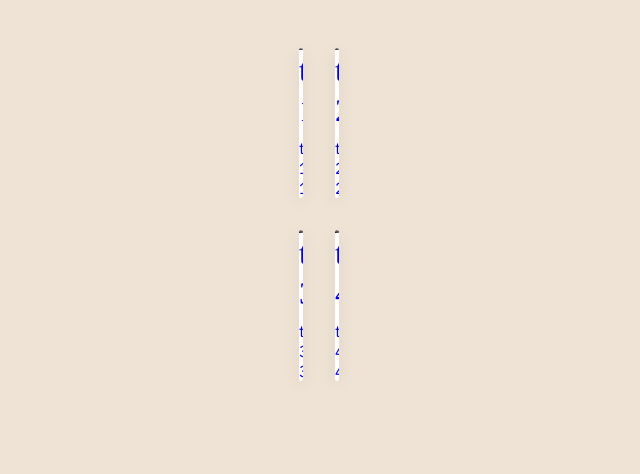
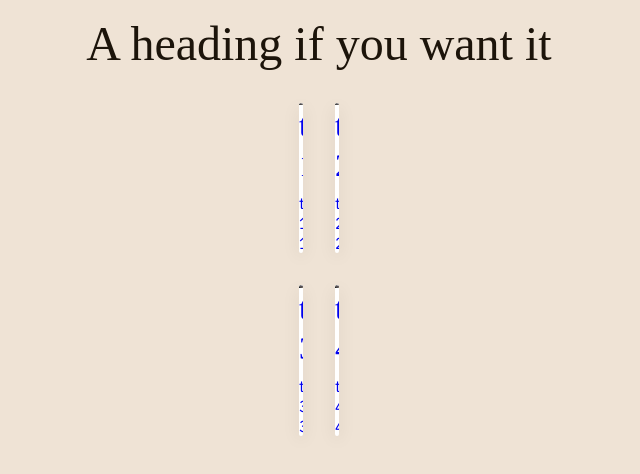
Before and after one commit to MatthewStanciu/fi-site-project, a Gatsby site: page / in a window 1280 px wide. Shown: the whole page, without its empty margins (321-961 px from the left). Built offline with nearby package versions, Linux system fonts and the light colour scheme; Gatsby itself is replaced by a stand-in of ours.

Commit message:
Add heading

```diff
--- a/src/pages/index.js
+++ b/src/pages/index.js
@@ -1,5 +1,6 @@
 import React from 'react'
 import styled from 'styled-components'
+import { Heading } from 'rebass'
 import theme from '../theme/config'
 import Layout from '../components/Layout'
 import { Container } from '../components/Container'
@@ -19,6 +20,15 @@ const Header = styled(Container).attrs({ maxWidth: 72, px: 3, my: 4 })`
 
 export default () => (
   <Layout>
+    <Heading
+      as="h1"
+      color="lightRed"
+      textAlign="center"
+      mb={4}
+      fontSize={[4, null, 4, 6]}
+    >
+      A heading if you want it
+    </Heading>
     <Header>
       {projects.map(project => (
         <Project {...project} key={project.img} />
```
